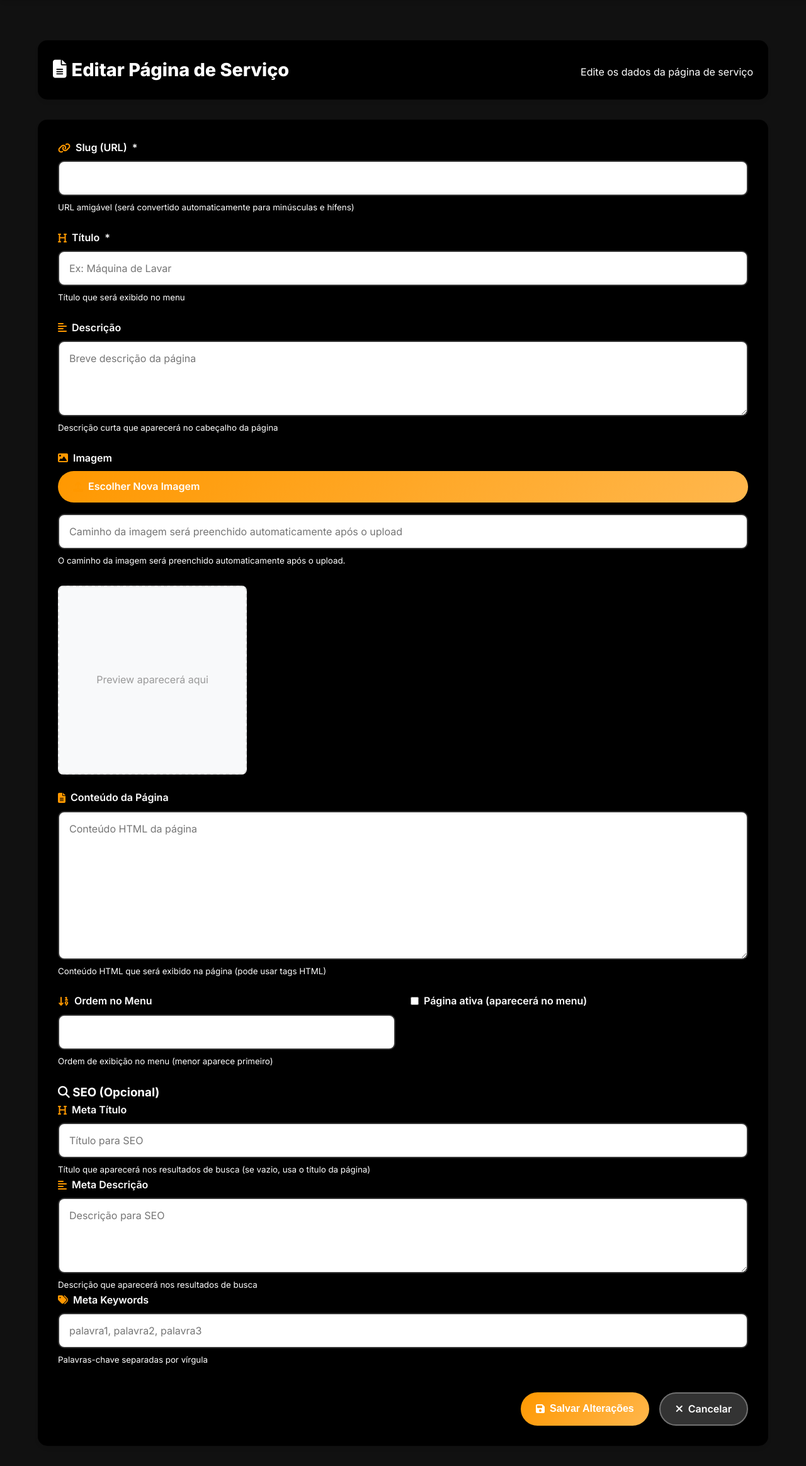
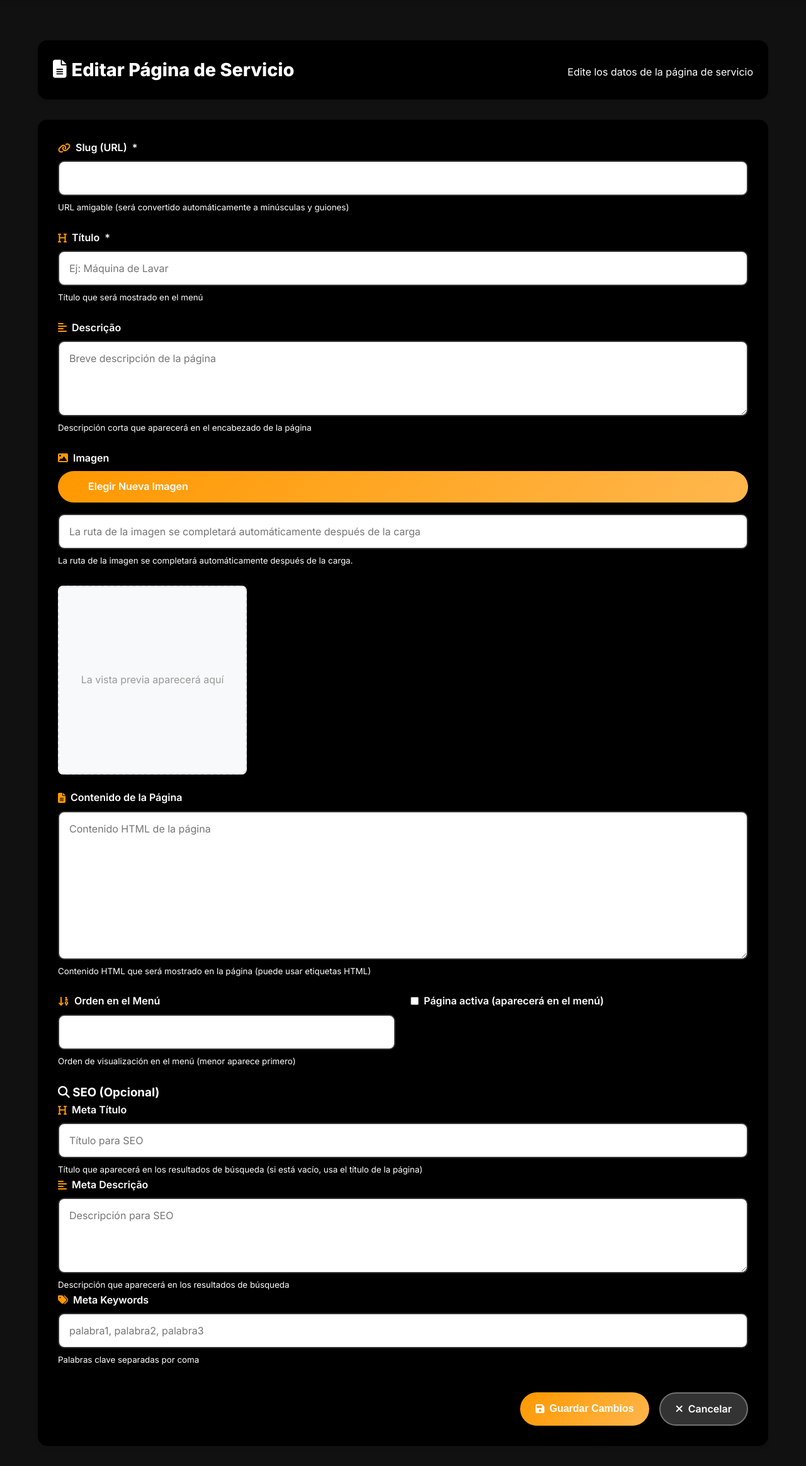
Before and after one commit to raisilvacor/clinicareparacion, a Python web app: template templates/admin/edit_pagina_servico.html in a window 1280 px wide; the page is wider, and only the part inside the window is pictured. Shown: the part 125-2453 px from the top of that part at 63% size. Run offline with Jinja, Linux system fonts and the light colour scheme; the template is opened without the code that fills it, so the values that code supplies are empty.

Commit message:
Translate additional service page templates from Portuguese to Spanish, including form fields, labels, and placeholder text for improved user experience and consistency.

```diff
--- a/templates/admin/edit_pagina_servico.html
+++ b/templates/admin/edit_pagina_servico.html
@@ -4,8 +4,8 @@
 
 {% block content %}
 <div class="admin-header">
-    <h1><i class="fas fa-file-alt"></i> Editar Página de Serviço</h1>
-    <p>Edite os dados da página de serviço</p>
+    <h1><i class="fas fa-file-alt"></i> Editar Página de Servicio</h1>
+    <p>Edite los datos de la página de servicio</p>
 </div>
 
 <div class="admin-form-card">
@@ -15,8 +15,8 @@
                 <i class="fas fa-link"></i>
                 Slug (URL) <span class="required">*</span>
             </label>
-            <input type="text" id="slug" name="slug" required value="{{ pagina.slug }}" pattern="[a-z0-9-]+" title="Apenas letras minúsculas, números e hífens">
-            <small class="form-help">URL amigável (será convertido automaticamente para minúsculas e hífens)</small>
+            <input type="text" id="slug" name="slug" required value="{{ pagina.slug }}" pattern="[a-z0-9-]+" title="Solo letras minúsculas, números y guiones">
+            <small class="form-help">URL amigable (será convertido automáticamente a minúsculas y guiones)</small>
         </div>
 
         <div class="form-group">
@@ -24,8 +24,8 @@
                 <i class="fas fa-heading"></i>
                 Título <span class="required">*</span>
             </label>
-            <input type="text" id="titulo" name="titulo" required value="{{ pagina.titulo }}" placeholder="Ex: Máquina de Lavar">
-            <small class="form-help">Título que será exibido no menu</small>
+            <input type="text" id="titulo" name="titulo" required value="{{ pagina.titulo }}" placeholder="Ej: Máquina de Lavar">
+            <small class="form-help">Título que será mostrado en el menú</small>
         </div>
 
         <div class="form-group">
@@ -33,27 +33,27 @@
                 <i class="fas fa-align-left"></i>
                 Descrição
             </label>
-            <textarea id="descricao" name="descricao" rows="3" placeholder="Breve descrição da página">{{ pagina.descricao }}</textarea>
-            <small class="form-help">Descrição curta que aparecerá no cabeçalho da página</small>
+            <textarea id="descricao" name="descricao" rows="3" placeholder="Breve descripción de la página">{{ pagina.descricao }}</textarea>
+            <small class="form-help">Descripción corta que aparecerá en el encabezado de la página</small>
         </div>
 
         <div class="form-group">
             <label for="imagem">
                 <i class="fas fa-image"></i>
-                Imagem
+                Imagen
             </label>
             <input type="file" id="imagem_upload" accept="image/png,image/jpeg,image/jpg,image/gif,image/webp" style="display: none;">
             <label for="imagem_upload" class="btn btn-primary" style="cursor: pointer; display: inline-flex; align-items: center; gap: 0.5rem; margin-bottom: 10px;">
-                <i class="fas fa-upload"></i> Escolher Nova Imagem
+                <i class="fas fa-upload"></i> Elegir Nueva Imagen
             </label>
-            <input type="text" id="imagem" name="imagem" value="{{ pagina.imagem }}" placeholder="Caminho da imagem será preenchido automaticamente após o upload" readonly>
-            <small class="form-help">O caminho da imagem será preenchido automaticamente após o upload.</small>
+            <input type="text" id="imagem" name="imagem" value="{{ pagina.imagem }}" placeholder="La ruta de la imagen se completará automáticamente después de la carga" readonly>
+            <small class="form-help">La ruta de la imagen se completará automáticamente después de la carga.</small>
             <div id="upload_status" style="margin-top: 5px;"></div>
             <div id="image-preview" style="width: 100%; max-width: 300px; height: 300px; border: 2px dashed #ddd; border-radius: 8px; display: flex; align-items: center; justify-content: center; background: #f8f9fa; margin-top: 0.5rem;">
                 {% if pagina.imagem %}
-                <img src="{{ pagina.imagem }}" alt="Preview" style="max-width: 100%; max-height: 100%; object-fit: contain;">
+                <img src="{{ pagina.imagem }}" alt="Vista previa" style="max-width: 100%; max-height: 100%; object-fit: contain;">
                 {% else %}
-                <p style="color: #999;">Preview aparecerá aqui</p>
+                <p style="color: #999;">La vista previa aparecerá aquí</p>
                 {% endif %}
             </div>
         </div>
@@ -61,26 +61,26 @@
         <div class="form-group">
             <label for="conteudo">
                 <i class="fas fa-file-alt"></i>
-                Conteúdo da Página
+                Contenido de la Página
             </label>
-            <textarea id="conteudo" name="conteudo" rows="10" placeholder="Conteúdo HTML da página">{{ pagina.conteudo }}</textarea>
-            <small class="form-help">Conteúdo HTML que será exibido na página (pode usar tags HTML)</small>
+            <textarea id="conteudo" name="conteudo" rows="10" placeholder="Contenido HTML de la página">{{ pagina.conteudo }}</textarea>
+            <small class="form-help">Contenido HTML que será mostrado en la página (puede usar etiquetas HTML)</small>
         </div>
 
         <div class="form-row">
             <div class="form-group">
                 <label for="ordem">
                     <i class="fas fa-sort-numeric-down"></i>
-                    Ordem no Menu
+                    Orden en el Menú
                 </label>
                 <input type="number" id="ordem" name="ordem" value="{{ pagina.ordem }}" min="1">
-                <small class="form-help">Ordem de exibição no menu (menor aparece primeiro)</small>
+                <small class="form-help">Orden de visualización en el menú (menor aparece primero)</small>
             </div>
 
             <div class="form-group">
                 <label class="checkbox-label">
                     <input type="checkbox" id="ativo" name="ativo" {% if pagina.ativo %}checked{% endif %}>
-                    <span>Página ativa (aparecerá no menu)</span>
+                    <span>Página activa (aparecerá en el menú)</span>
                 </label>
             </div>
         </div>
@@ -94,7 +94,7 @@
                     Meta Título
                 </label>
                 <input type="text" id="meta_titulo" name="meta_titulo" value="{{ pagina.meta_titulo }}" placeholder="Título para SEO">
-                <small class="form-help">Título que aparecerá nos resultados de busca (se vazio, usa o título da página)</small>
+                <small class="form-help">Título que aparecerá en los resultados de búsqueda (si está vacío, usa el título de la página)</small>
             </div>
 
             <div class="form-group">
@@ -102,8 +102,8 @@
                     <i class="fas fa-align-left"></i>
                     Meta Descrição
                 </label>
-                <textarea id="meta_descricao" name="meta_descricao" rows="3" placeholder="Descrição para SEO">{{ pagina.meta_descricao }}</textarea>
-                <small class="form-help">Descrição que aparecerá nos resultados de busca</small>
+                <textarea id="meta_descricao" name="meta_descricao" rows="3" placeholder="Descripción para SEO">{{ pagina.meta_descricao }}</textarea>
+                <small class="form-help">Descripción que aparecerá en los resultados de búsqueda</small>
             </div>
 
             <div class="form-group">
@@ -111,14 +111,14 @@
                     <i class="fas fa-tags"></i>
                     Meta Keywords
                 </label>
-                <input type="text" id="meta_keywords" name="meta_keywords" value="{{ pagina.meta_keywords }}" placeholder="palavra1, palavra2, palavra3">
-                <small class="form-help">Palavras-chave separadas por vírgula</small>
+                <input type="text" id="meta_keywords" name="meta_keywords" value="{{ pagina.meta_keywords }}" placeholder="palabra1, palabra2, palabra3">
+                <small class="form-help">Palabras clave separadas por coma</small>
             </div>
         </div>
 
         <div class="form-actions">
             <button type="submit" class="btn btn-primary">
-                <i class="fas fa-save"></i> Salvar Alterações
+                <i class="fas fa-save"></i> Guardar Cambios
             </button>
             <a href="{{ url_for('admin_paginas_servicos') }}" class="btn btn-secondary">
                 <i class="fas fa-times"></i> Cancelar
@@ -139,16 +139,16 @@ inputFile.addEventListener('change', function(e) {
 
     const allowedTypes = ['image/png', 'image/jpeg', 'image/jpg', 'image/gif', 'image/webp'];
     if (!allowedTypes.includes(file.type)) {
-        uploadStatus.innerHTML = '<span style="color: red;"><i class="fas fa-times-circle"></i> Tipo de arquivo não permitido. Use: PNG, JPG, JPEG, GIF ou WEBP</span>';
+        uploadStatus.innerHTML = '<span style="color: red;"><i class="fas fa-times-circle"></i> Tipo de archivo no permitido. Use: PNG, JPG, JPEG, GIF o WEBP</span>';
         return;
     }
 
     if (file.size > 5 * 1024 * 1024) {
-        uploadStatus.innerHTML = '<span style="color: red;"><i class="fas fa-times-circle"></i> Arquivo muito grande. Tamanho máximo: 5MB</span>';
+        uploadStatus.innerHTML = '<span style="color: red;"><i class="fas fa-times-circle"></i> Archivo muy grande. Tamaño máximo: 5MB</span>';
         return;
     }
 
-    uploadStatus.innerHTML = '<span style="color: #007bff;"><i class="fas fa-spinner fa-spin"></i> Enviando imagem...</span>';
+    uploadStatus.innerHTML = '<span style="color: #007bff;"><i class="fas fa-spinner fa-spin"></i> Enviando imagen...</span>';
 
     const formData = new FormData();
     formData.append('imagem', file);
@@ -161,7 +161,7 @@ inputFile.addEventListener('change', function(e) {
     .then(data => {
         if (data.success) {
             inputImagem.value = data.path;
-            uploadStatus.innerHTML = '<span style="color: green;"><i class="fas fa-check-circle"></i> Imagem enviada com sucesso!</span>';
+            uploadStatus.innerHTML = '<span style="color: green;"><i class="fas fa-check-circle"></i> ¡Imagen enviada con éxito!</span>';
 
             const img = document.createElement('img');
             if (data.path.startsWith('/')) {
@@ -175,11 +175,11 @@ inputFile.addEventListener('change', function(e) {
             preview.innerHTML = '';
             preview.appendChild(img);
         } else {
-            uploadStatus.innerHTML = '<span style="color: red;"><i class="fas fa-times-circle"></i> ' + (data.error || 'Erro ao enviar imagem') + '</span>';
+            uploadStatus.innerHTML = '<span style="color: red;"><i class="fas fa-times-circle"></i> ' + (data.error || 'Error al enviar imagen') + '</span>';
         }
     })
     .catch(error => {
-        uploadStatus.innerHTML = '<span style="color: red;"><i class="fas fa-times-circle"></i> Erro ao enviar imagem: ' + error.message + '</span>';
+        uploadStatus.innerHTML = '<span style="color: red;"><i class="fas fa-times-circle"></i> Error al enviar imagen: ' + error.message + '</span>';
     });
 });
 </script>
--- a/templates/pagina_servico.html
+++ b/templates/pagina_servico.html
@@ -29,7 +29,7 @@
                 {% if pagina.conteudo %}
                     {{ pagina.conteudo|safe }}
                 {% else %}
-                    <p>Conteúdo em breve...</p>
+                    <p>Contenido próximamente...</p>
                 {% endif %}
             </div>
         </div>
```
Also changed, not shown: templates/admin/add_pagina_servico.html (+31 -31 lines).
